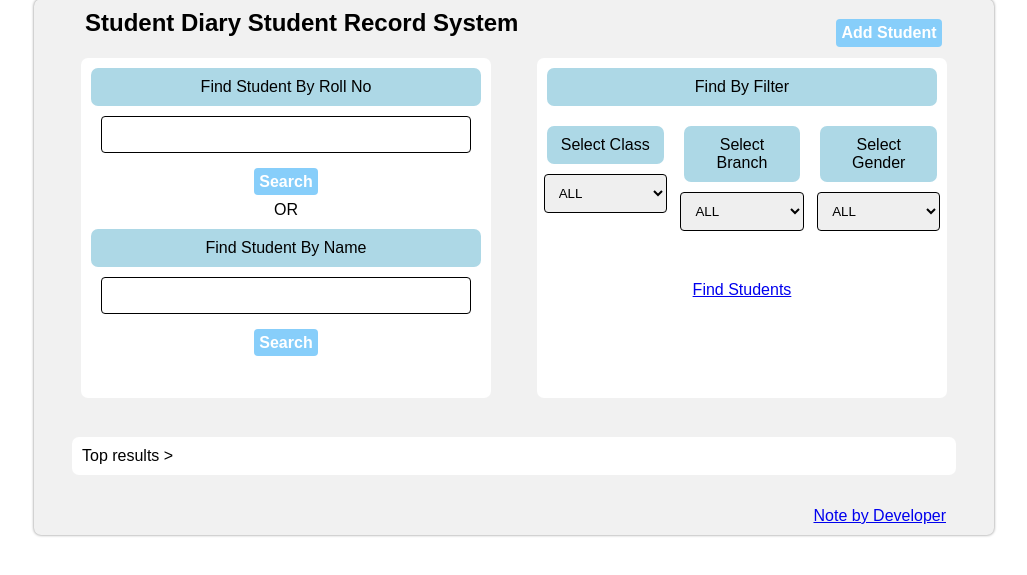
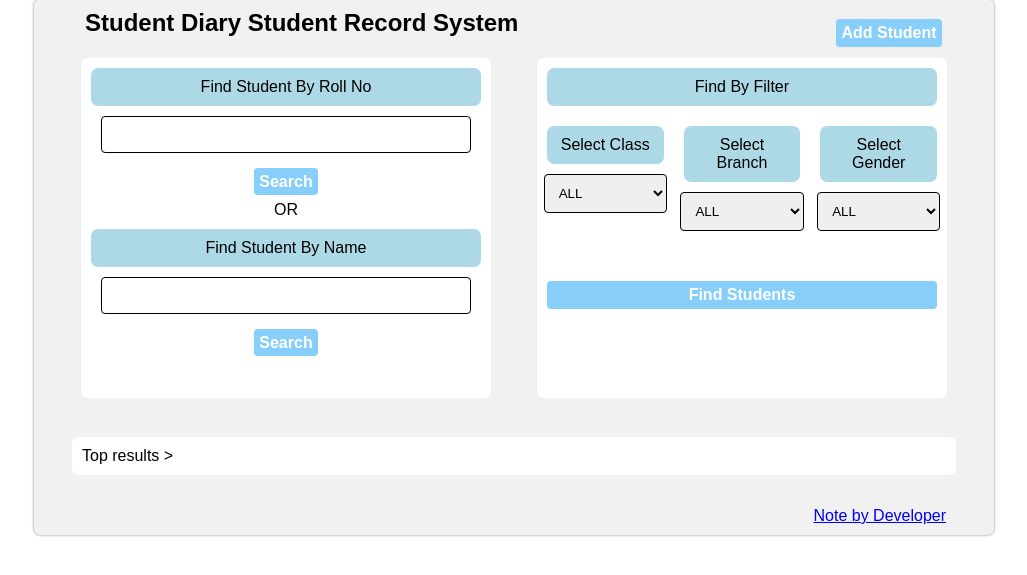
Before and after one commit to aniketkardule/students, a PHP site: page /students.php in a window 1280 px wide. Shown: the part 81-656 px from the top of the page, without its empty margins (126-1153 px from the left). Run offline with PHP 8.4, Linux system fonts and the light colour scheme; data that the repository does not hold is empty; some web fonts are replaced.

Commit message:
Update students.php

```diff
--- a/students.php
+++ b/students.php
@@ -273,7 +273,7 @@ input[type=text], select,input[type=number]{
 						</select>
 					</div>
 				</div>
-					<p id="filter" style="margin-top:30px"><a href="#">Find Students</a></p>
+					<p class="btn" id="filter" style="margin-top:30px">Find Students</p>
 			</div>
 
 	</div>
```
